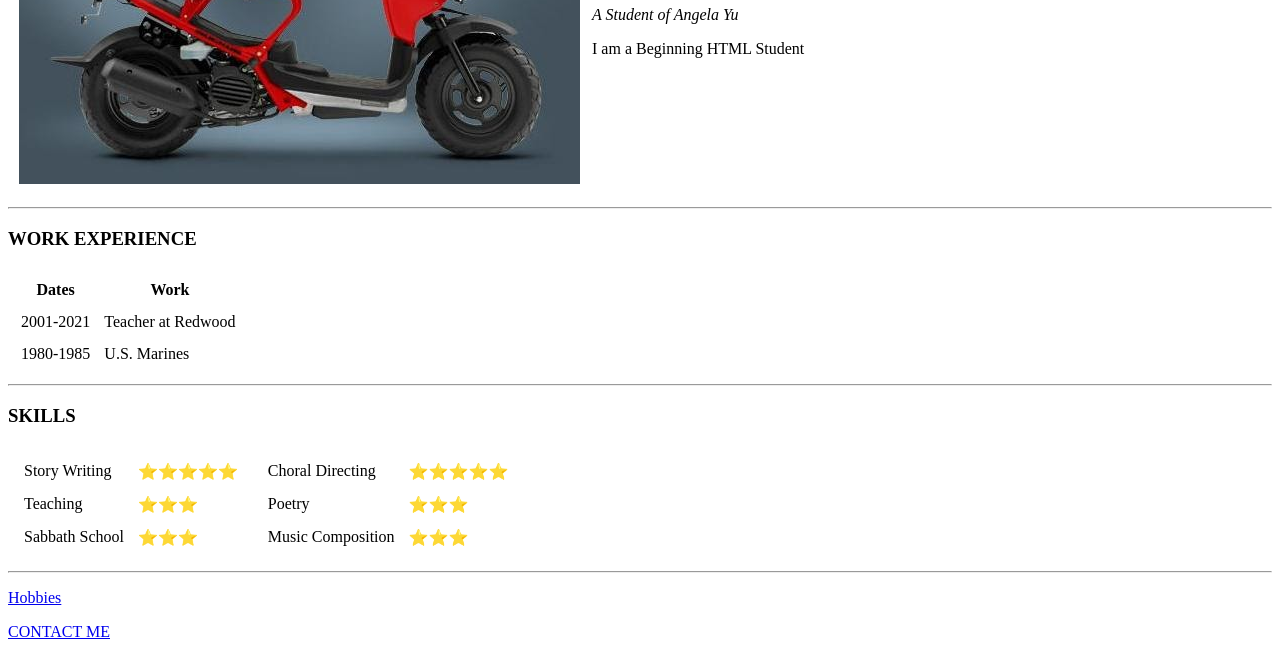
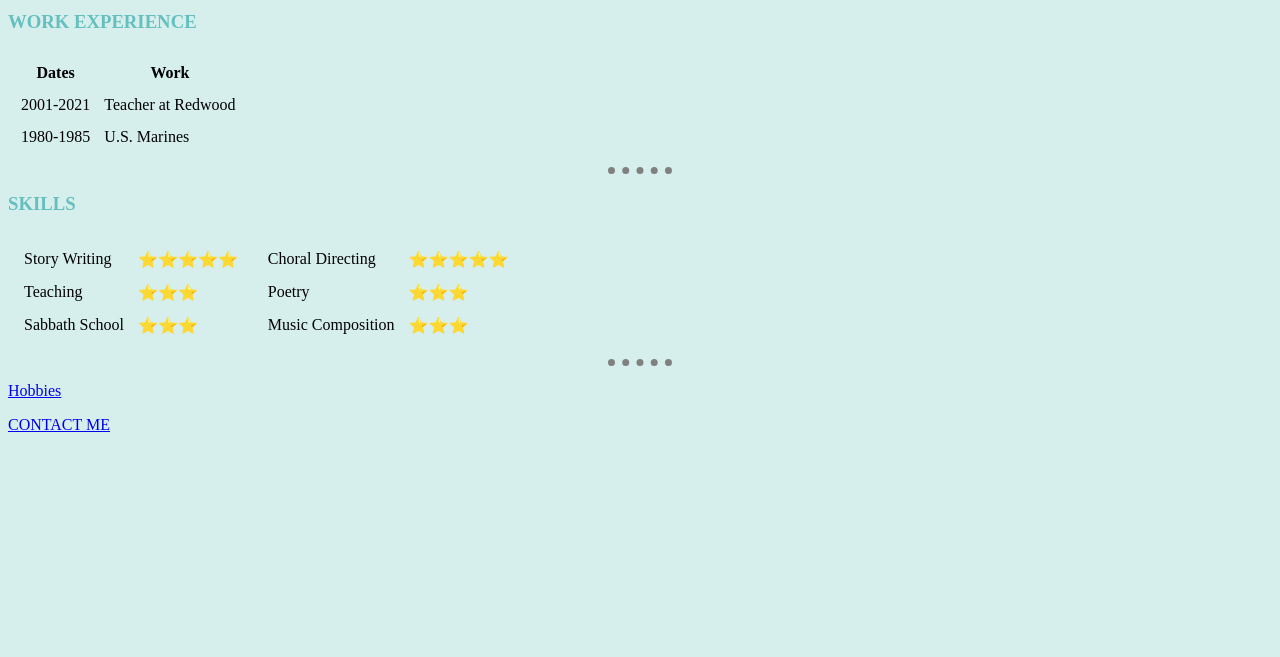
Before and after one commit to michaelballmann/cv, a plain HTML site: page index.html in a window 1280 px wide. Shown: the part 207-864 px from the top of the page. After the commit the page ends 800 px from the top, so only its background shows below. Drawn offline with Linux system fonts and the light colour scheme.

Commit message:
Add files via upload

```diff
--- /dev/null
+++ b/css/styles.css
@@ -0,0 +1,21 @@
+body {
+  background-color: #D6EFED;
+}
+
+h1 {color: #66BFBF;
+}
+
+h3 {color: #66BFBF;
+}
+
+hr {
+   border-style: none;
+   border-top-style: dotted;
+   border-color: grey;
+   border-width: 7px;
+   width:5%;
+}
+
+img {
+  height: 150px;
+}
--- a/index.html
+++ b/index.html
@@ -1,10 +1,14 @@
 <!DOCTYPE html>
 <html lang="en" dir="ltr">
+
 
 <head>
   <meta charset="utf-8">
   <title>Michael's Personal Website</title>
+  <link rel="stylesheet" href="css/styles.css">
+
 </head>
+
 
 <body>
   <table cellspacing="10">
--- /dev/null
+++ b/styles.css
@@ -0,0 +1,21 @@
+body {
+  background-color: #D6EFED;
+}
+
+h1 {color: #66BFBF;
+}
+
+h3 {color: #66BFBF;
+}
+
+hr {
+   border-style: none;
+   border-top-style: dotted;
+   border-color: grey;
+   border-width: 7px;
+   width:5%;
+}
+
+img {
+  height: 150px;
+}
```
Also changed, not shown: contactme.html (+5 -1 lines), hobbies.html (+4 -0 lines).
